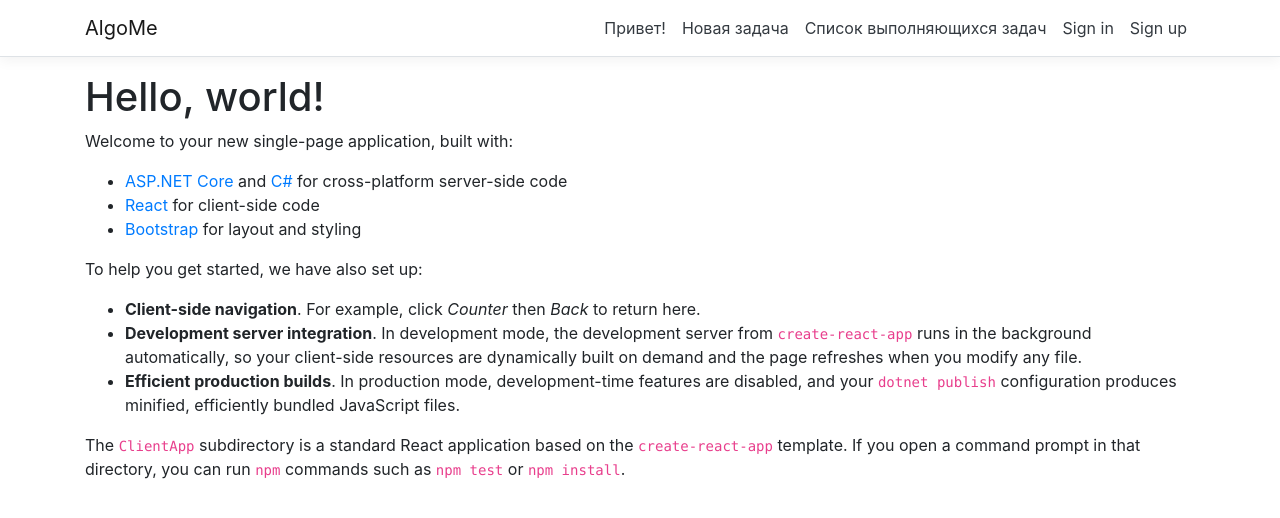
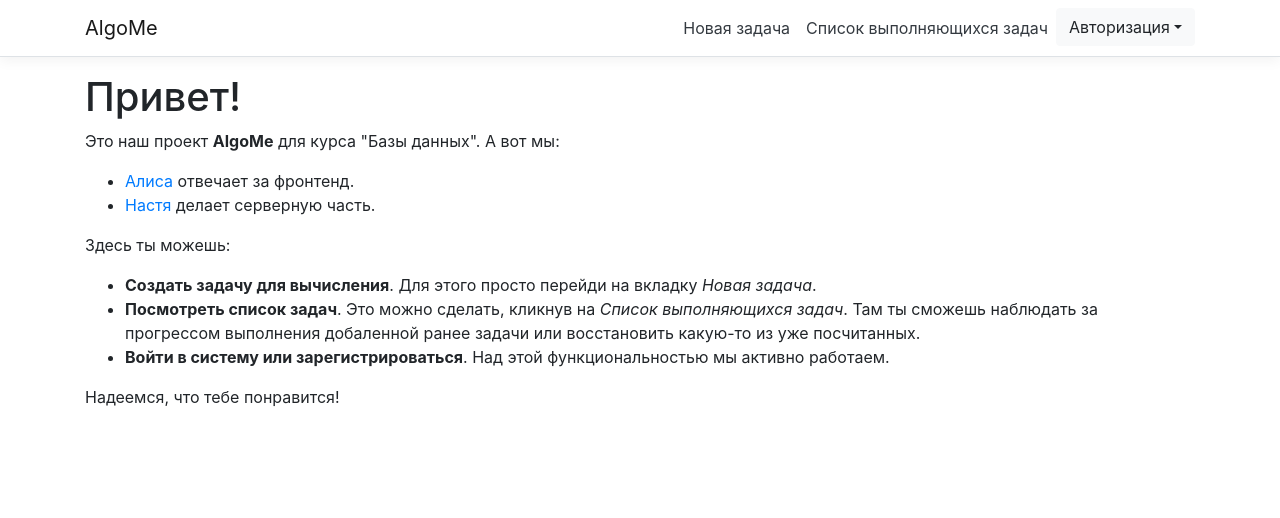
Before and after one commit to shadrina/nsudotnet, a React (Create React App) app in the folder lab-6-knapsack-problem/AlgoMe/ClientApp/: page / in a window 1280 px wide. Shown: the top 518 px of the page. Built offline with nearby package versions, Linux system fonts and the light colour scheme.

Commit message:
Pretty stuff

```diff
--- a/lab-6-knapsack-problem/AlgoMe/ClientApp/src/App.js
+++ b/lab-6-knapsack-problem/AlgoMe/ClientApp/src/App.js
@@ -12,8 +12,8 @@ export default class App extends Component {
     return (
       <Layout>
         <Route exact path='/' component={Home} />
-        <Route path='/counter' component={NewRequestForm} />
-        <Route path='/fetch-data' component={RequestList} />
+        <Route path='/new-request' component={NewRequestForm} />
+        <Route path='/request-list' component={RequestList} />
       </Layout>
     );
   }
--- a/lab-6-knapsack-problem/AlgoMe/ClientApp/src/components/Home.js
+++ b/lab-6-knapsack-problem/AlgoMe/ClientApp/src/components/Home.js
@@ -6,20 +6,19 @@ export class Home extends Component {
   render () {
     return (
       <div>
-        <h1>Hello, world!</h1>
-        <p>Welcome to your new single-page application, built with:</p>
+        <h1>Привет!</h1>
+        <p>Это наш проект <b>AlgoMe</b> для курса "Базы данных". А вот мы:</p>
         <ul>
-          <li><a href='https://get.asp.net/'>ASP.NET Core</a> and <a href='https://msdn.microsoft.com/en-us/library/67ef8sbd.aspx'>C#</a> for cross-platform server-side code</li>
-          <li><a href='https://facebook.github.io/react/'>React</a> for client-side code</li>
-          <li><a href='http://getbootstrap.com/'>Bootstrap</a> for layout and styling</li>
+          <li><a href='https://vk.com/id22548899'>Алиса</a> отвечает за фронтенд.</li>
+          <li><a href='https://vk.com/shadrina_anastasiya'>Настя</a> делает серверную часть.</li>
         </ul>
-        <p>To help you get started, we have also set up:</p>
+        <p>Здесь ты можешь:</p>
         <ul>
-          <li><strong>Client-side navigation</strong>. For example, click <em>Counter</em> then <em>Back</em> to return here.</li>
-          <li><strong>Development server integration</strong>. In development mode, the development server from <code>create-react-app</code> runs in the background automatically, so your client-side resources are dynamically built on demand and the page refreshes when you modify any file.</li>
-          <li><strong>Efficient production builds</strong>. In production mode, development-time features are disabled, and your <code>dotnet publish</code> configuration produces minified, efficiently bundled JavaScript files.</li>
+          <li><strong>Создать задачу для вычисления</strong>. Для этого просто перейди на вкладку <em>Новая задача</em>.</li>
+          <li><strong>Посмотреть список задач</strong>. Это можно сделать, кликнув на <em>Список выполняющихся задач</em>. Там ты сможешь наблюдать за прогрессом выполнения добаленной ранее задачи или восстановить какую-то из уже посчитанных.</li>
+          <li><strong>Войти в систему или зарегистрироваться</strong>. Над этой функциональностью мы активно работаем.</li>
         </ul>
-        <p>The <code>ClientApp</code> subdirectory is a standard React application based on the <code>create-react-app</code> template. If you open a command prompt in that directory, you can run <code>npm</code> commands such as <code>npm test</code> or <code>npm install</code>.</p>
+        <p>Надеемся, что тебе понравится!</p>
       </div>
     );
   }
--- /dev/null
+++ b/lab-6-knapsack-problem/AlgoMe/ClientApp/src/components/modals/SignInModal.js
@@ -0,0 +1,79 @@
+import React, { Component } from 'react';
+import { InputFormRow } from '../InputFormRow.js'
+import { Button, Modal, ModalHeader, ModalBody, Container } from 'reactstrap';
+import axios from 'axios';
+
+export class SignInModal extends Component {
+    constructor(props) {
+        super(props);
+
+        this.toggle = this.toggle.bind(this);
+        this.onSubmit = this.onSubmit.bind(this);
+        this.loginOnChange = this.loginOnChange.bind(this);
+        this.passwordOnChange = this.passwordOnChange.bind(this);
+        this.state = {
+            isOpen: props.isOpen,
+            login: '',
+            password: '',
+        };
+    }
+
+    toggle() {
+        this.setState(prevState => ({
+            isOpen: !prevState.isOpen
+        }))
+    };
+
+    loginOnChange(e) {
+        this.setState({ login: e.target.value });
+    };
+    passwordOnChange(e) {
+        this.setState({ password: e.target.value });
+    };
+
+    onSubmit() {
+        let url = '/api/SampleData/SignInRequest';
+        axios({
+            method: 'post',
+            url: url,
+            data: {
+                login: this.state.login,
+                password: this.state.password
+            }
+        })
+            .then(response => {
+                return response.data; // if return data (token) has the text/plain content-type
+            })
+            .then(token => {
+                localStorage.setItem('token', token);
+            })
+            .catch(error => console.error(error))
+    }
+
+    renderLoginForm() {
+        return (
+            <form id="registration-form">
+                <div id="registration-form" className="input-form">
+                    <InputFormRow id="reg-login" onChange={this.loginOnChange} label="Логин" type="text"/>
+                    <InputFormRow id="reg-password" onChange={this.passwordOnChange} label="Пароль" type="password"/>
+                </div>
+                <Container className="button-box mt-2">
+                    <Button className="mr-2" color="primary" onClick={this.onSubmit}>Войти</Button>
+                    <Button className="gapr-15" type="button" onClick={this.props.toggle}>Отмена</Button>
+                </Container>
+            </form>
+        )
+    };
+
+    render() {
+        return (
+          <Modal isOpen={this.state.isOpen} toggle={this.props.toggle}>
+            <ModalHeader toggle={this.props.toggle}>Вход в систему</ModalHeader>
+            <ModalBody>
+              { this.renderLoginForm() }
+              </ModalBody>
+          </Modal>
+        )
+    }
+
+}
--- /dev/null
+++ b/lab-6-knapsack-problem/AlgoMe/ClientApp/src/components/modals/SignUpModal.js
@@ -0,0 +1,92 @@
+import React, { Component } from 'react';
+import { InputFormRow } from '../InputFormRow.js'
+import { Button, Modal, ModalHeader, ModalBody, Container } from 'reactstrap';
+import axios from 'axios';
+
+export class SignUpModal extends Component {
+    constructor(props) {
+        super(props);
+
+        this.toggle = this.toggle.bind(this);
+        this.onSubmit = this.onSubmit.bind(this);
+        this.loginOnChange = this.loginOnChange.bind(this);
+        this.passwordOnChange = this.passwordOnChange.bind(this);
+        this.state = {
+            isOpen: false,
+            login: '',
+            password: '',
+        };
+    }
+
+    toggle() {
+        this.setState(prevState => ({
+            isOpen: !prevState.isOpen
+        }))
+    };
+
+    loginOnChange(e) {
+        this.setState({ login: e.target.value });
+    };
+    passwordOnChange(e) {
+        this.setState({ password: e.target.value });
+    };
+
+    onSubmit() {
+        const url = '/users';
+        axios({
+            method: 'post',
+            url: url,
+            data: {
+                login: this.state.login,
+                password: this.state.password
+            }
+        })
+            .then(response => {
+                console.log("Регистрация прошла успешно");
+            })
+            .catch(error => {
+                if (error.response) {
+                    console.log(error.response.status);
+                }
+                else if (error.request) {
+                    console.log(error.request);
+                }
+                else {
+                    console.log(error.message);
+                }
+
+            })
+    }
+
+    renderRegistrationForm() {
+        return (
+            <form id="registration-form" method="post" onSubmit={this.onRegistrationSubmit}>
+                <div id="registration-form" className="input-form">
+                    <InputFormRow id="reg-login" onChange={this.loginOnChange} label="Логин" type="text"/>
+                    <InputFormRow id="reg-password" onChange={this.passwordOnChange} label="Пароль" type="password"/>
+                </div>
+                <Container className="button-box mt-2">
+                    <Button className="mr-1" color="primary" type="submit">Зарегистрироваться</Button>
+                    <Button className="mr-1" type="button" onClick={this.props.toggle}>Отмена</Button>
+                </Container>
+            </form>
+        )
+    };
+
+    render() {
+        if (this.props.isOpen) {
+            return (
+                <Modal isOpen={this.props.isOpen} toggle={this.props.toggle}>
+                    <ModalHeader toggle={this.props.toggle}>Регистрация в системе</ModalHeader>
+                    <ModalBody>
+                        { this.renderRegistrationForm() }
+                    </ModalBody>
+                </Modal>
+            )
+        }
+        else {
+            return null;
+        }
+    }
+
+}
--- a/lab-6-knapsack-problem/AlgoMe/ClientApp/src/components/navbar/NavMenu.js
+++ b/lab-6-knapsack-problem/AlgoMe/ClientApp/src/components/navbar/NavMenu.js
@@ -2,8 +2,9 @@ import React, { Component } from 'react';
 import { Collapse, Container, Navbar, NavbarBrand, NavbarToggler, NavItem, NavLink } from 'reactstrap';
 import { Link } from 'react-router-dom';
 import './NavMenu.css';
-import { Button, Modal, ModalHeader, ModalBody, ModalFooter, Input, Label, Form, FormGroup } from 'reactstrap';
-import { InputFormRow } from '../InputFormRow.js'
+import { SignUpModal } from "../modals/SignUpModal";
+import {SignInModal} from "../modals/SignInModal";
+import { Dropdown, DropdownToggle, DropdownMenu, DropdownItem } from 'reactstrap';
 
 export class NavMenu extends Component {
   static displayName = NavMenu.name;
@@ -14,11 +15,19 @@ export class NavMenu extends Component {
     this.toggleNavbar = this.toggleNavbar.bind(this);
     this.toggleSignIn = this.toggleSignIn.bind(this);
     this.toggleSignUp = this.toggleSignUp.bind(this);
+    this.toggleDropDown = this.toggleDropDown.bind(this);
     this.state = {
       collapsed: true,
       siModal: false,
-      suModal: false
+      suModal: false,
+      dropdownOpen: false,
     };
+  }
+
+  toggleDropDown() {
+      this.setState(prevState => ({
+          dropdownOpen: !prevState.dropdownOpen
+      }));
   }
 
   toggleNavbar () {
@@ -40,33 +49,13 @@ export class NavMenu extends Component {
 
     renderSignInModal() {
         return (
-            <Modal isOpen={this.state.siModal} toggle={this.toggleSignIn} className={this.props.className}>
-                <ModalHeader toggle={this.toggleSignIn}>Sign In</ModalHeader>
-                <ModalBody>
-                    <InputFormRow label="Login" type="text"/>
-                    <InputFormRow label="Password" type="password"/>
-                </ModalBody>
-                <ModalFooter>
-                    <Button color="primary" onClick={this.toggleSignIn}>Sign In</Button>{' '}
-                    <Button color="secondary" onClick={this.toggleSignIn}>Cancel</Button>
-                </ModalFooter>
-            </Modal>
+            <SignInModal isOpen={this.state.siModal} toggle={this.toggleSignIn} />
         )
     }
 
     renderSignUpModal() {
         return (
-            <Modal isOpen={this.state.suModal} toggle={this.toggleSignUp} className={this.props.className}>
-                <ModalHeader toggle={this.toggleSignUp}>Sign Up</ModalHeader>
-                <ModalBody>
-                    <InputFormRow label="Login" type="text"/>
-                    <InputFormRow label="Password" type="password"/>
-                </ModalBody>
-                <ModalFooter>
-                    <Button color="primary" onClick={this.toggleSignUp}>Sign Up</Button>{' '}
-                    <Button color="secondary" onClick={this.toggleSignUp}>Cancel</Button>
-                </ModalFooter>
-            </Modal>
+            <SignUpModal isOpen={this.state.suModal} toggle={this.toggleSignUp} />
         )
     }
 
@@ -81,22 +70,28 @@ export class NavMenu extends Component {
             <Collapse className="d-sm-inline-flex flex-sm-row-reverse" isOpen={!this.state.collapsed} navbar>
               <ul className="navbar-nav flex-grow">
                 <NavItem>
-                  <NavLink tag={Link} className="text-dark" to="/">Привет!</NavLink>
+                  <NavLink tag={Link} className="text-dark" to="/new-request">Новая задача</NavLink>
                 </NavItem>
                 <NavItem>
-                  <NavLink tag={Link} className="text-dark" to="/counter">Новая задача</NavLink>
+                  <NavLink tag={Link} className="text-dark" to="/request-list">Список выполняющихся задач</NavLink>
                 </NavItem>
                 <NavItem>
-                  <NavLink tag={Link} className="text-dark" to="/fetch-data">Список выполняющихся задач</NavLink>
+                    <Dropdown isOpen={this.state.dropdownOpen} toggle={this.toggleDropDown}>
+                        <DropdownToggle color="light" caret>
+                            Авторизация
+                        </DropdownToggle>
+                        <DropdownMenu>
+                            <DropdownItem>
+                                {siModal && this.renderSignInModal()}
+                                <NavLink href="#" tag={Link} className="text-dark" to="/login" onClick={this.toggleSignIn}>Войти</NavLink>
+                            </DropdownItem>
+                            <DropdownItem>
+                                {suModal && this.renderSignUpModal()}
+                                <NavLink href="#" tag={Link} className="text-dark" to="/registration" onClick={this.toggleSignUp}>Зарегистрироваться</NavLink>
+                            </DropdownItem>
+                        </DropdownMenu>
+                    </Dropdown>
                 </NavItem>
-                  <NavItem>
-                      {siModal && this.renderSignInModal()}
-                      <NavLink href="#" tag={Link} className="text-dark" to="/login" onClick={this.toggleSignIn}>Sign in</NavLink>
-                  </NavItem>
-                  <NavItem>
-                      {suModal && this.renderSignUpModal()}
-                      <NavLink href="#" tag={Link} className="text-dark" to="/registration" onClick={this.toggleSignUp}>Sign up</NavLink>
-                  </NavItem>
               </ul>
             </Collapse>
           </Container>
```
